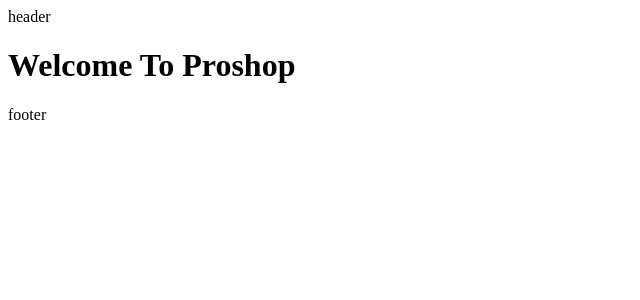
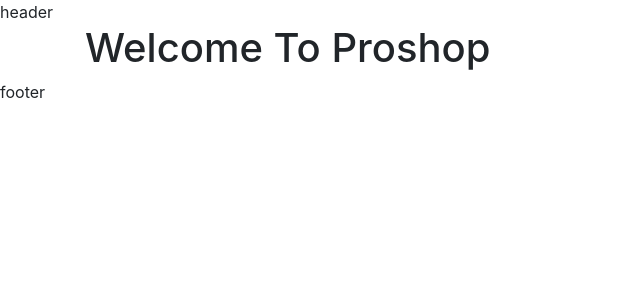
Before and after one commit to youssefchehata/mern_e_commerce, a React (Create React App) app in the folder frontend/: page / in a window 1280 px wide. Shown: the top 300 px of the page, without its empty margins (0-640 px from the left). Built offline with nearby package versions, Linux system fonts and the light colour scheme.

Commit message:
fix bootstarap probleme

```diff
--- a/frontend/src/App.js
+++ b/frontend/src/App.js
@@ -1,17 +1,22 @@
+
 import React from 'react';
 import './App.css';
 import Footer from './components/Footer';
 import Header from './components/Header';
 
+import { Container } from 'react-bootstrap'
 const App = () => {
   return (
     <>
       <Header />
       <main>
-        <div className="container">
+        <Container>
+        <h1>Welcome To Proshop</h1>
+        </Container>
+        {/* <div className="container">
           <h1>Welcome To Proshop</h1>
 
-        </div>
+        </div> */}
 
 
       </main>
```
Also changed, not shown: frontend/src/index.js (+2 -6 lines).
